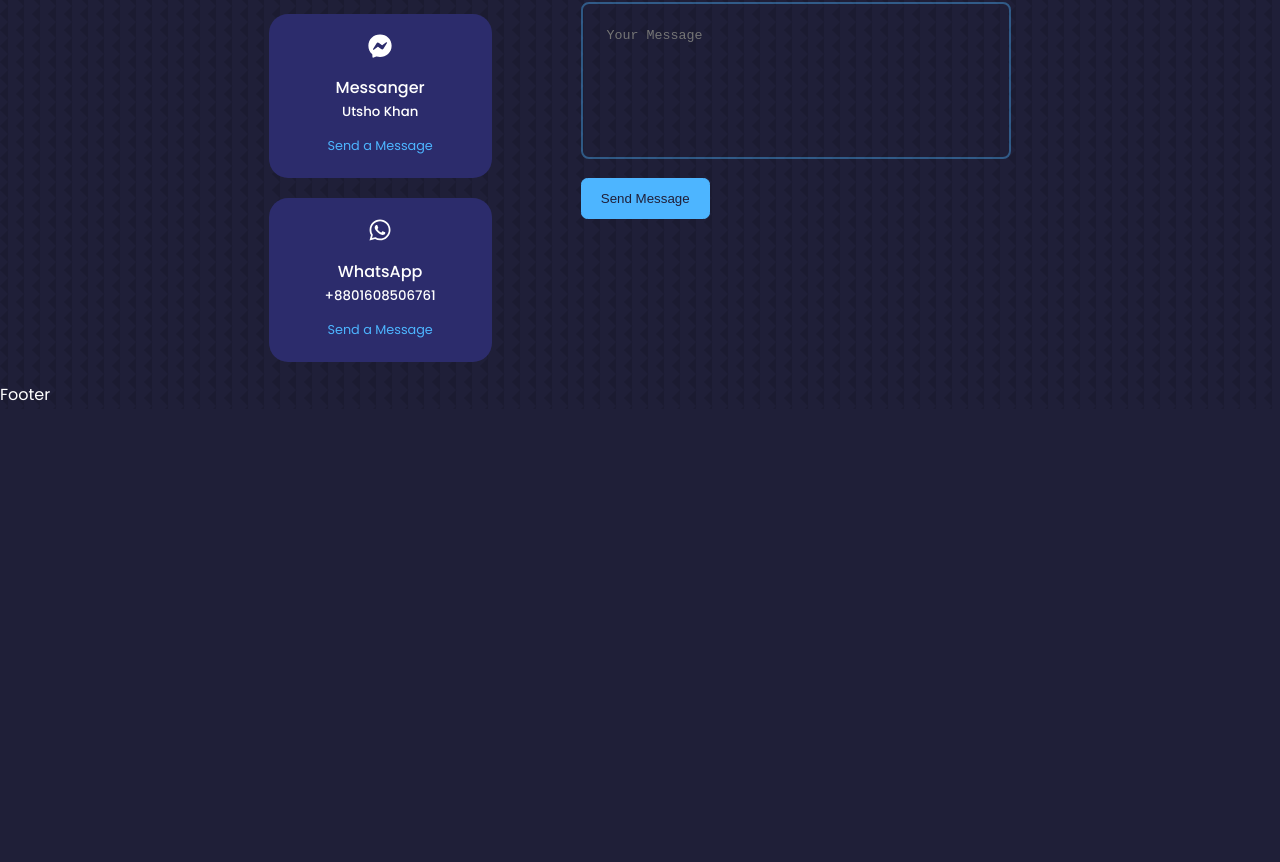
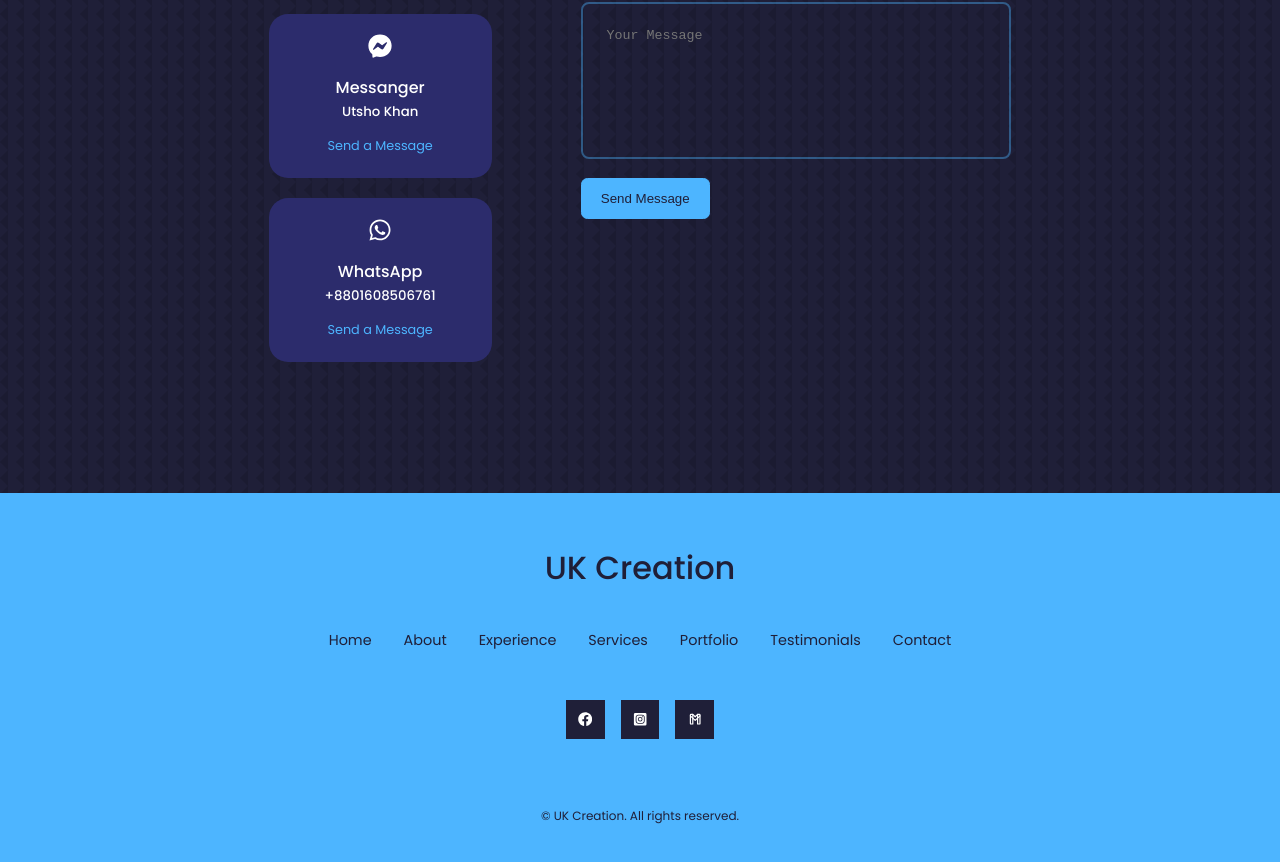
Before and after one commit to Utsho2848/Portfolio-website, a React (Create React App) app: page / in a window 1280 px wide. Shown: the part 4922-5784 px from the top of the page. Before the commit the page ends 5331 px from the top, so only its background shows below. Built offline with nearby package versions, Linux system fonts and the light colour scheme.

Commit message:
footer added successfully

```diff
--- a/src/components/footer/Footer.jsx
+++ b/src/components/footer/Footer.jsx
@@ -1,11 +1,31 @@
 import React from 'react';
 import './footer.css'
+import { FaFacebook } from "react-icons/fa";
+import { FaInstagramSquare } from "react-icons/fa";
+import { TbBrandGmail } from "react-icons/tb";
 
 const Footer = () => {
     return (
-        <div>
-            Footer
-        </div>
+        <footer>
+            <a href="#" className='footer_logo'>UK Creation</a>
+            <ul className='permalinks'>
+                <li><a href="#">Home</a></li>
+                <li><a href="#about">About</a></li>
+                <li><a href="#experience">Experience</a></li>
+                <li><a href="#service">Services</a></li>
+                <li><a href="#portfolio">Portfolio</a></li>
+                <li><a href="#testimonials">Testimonials</a></li>
+                <li><a href="#contact">Contact</a></li>
+            </ul>
+            <div className='footer_socials'>
+                <a href="https://www.facebook.com"><FaFacebook /></a>
+                <a href="https://www.instagram.com"><FaInstagramSquare /></a>
+                <a href="mailto:utsho2848@gmail.com"><TbBrandGmail /></a>
+            </div>
+            <div className="footer_copyright">
+                <small>&copy; UK Creation. All rights reserved.</small>
+            </div>
+        </footer>
     );
 };
 
--- a/src/components/footer/footer.css
+++ b/src/components/footer/footer.css
@@ -0,0 +1,63 @@
+footer {
+    background: var(--color-primary);
+    padding: 3rem 0;
+    text-align: center;
+    font-size: 0.9rem;
+    margin-top: 7rem;
+}
+
+footer a {
+    color: var(--color-bg);
+}
+
+.footer_logo {
+    font-size: 2rem;
+    font-weight: 500;
+    margin-bottom: 2rem;
+    display: inline-block;
+}
+
+.permalinks {
+    display: flex;
+    flex-wrap: wrap;
+    justify-content: center;
+    gap: 2rem;
+    margin: 0 auto 3rem;
+}
+
+.footer_socials {
+    display: flex;
+    justify-content: center;
+    gap: 1rem;
+    margin-bottom: 4rem;
+}
+
+.footer_socials a {
+    background: var(--color-bg);
+    color: var(--color-white);
+    padding: 0.7rem;
+    display: flex;
+    border: 1px solid transparent;
+}
+
+.footer_socials a:hover {
+    background: transparent;
+    color: var(--color-bg);
+    border-color: var(--color-bg);
+}
+
+.footer_copyright {
+    margin-bottom: 4rem;
+    color: var(--color-bg);
+}
+
+@media screen and (max-width:600px) {
+    .permalimks {
+        flex-direction: column;
+        gap: 1.5rem;
+    }
+
+    .footer_socials {
+        margin-bottom: 2.6rem;
+    }
+}
--- a/src/components/nav/nav.css
+++ b/src/components/nav/nav.css
@@ -28,6 +28,6 @@ nav a:hover {
 }
 
 nav a.active {
-    background: var(--color-bg);
-    color: var(--color-white);
+    background: var(--color-primary);
+    color: var(--color-bg);
 }
```
